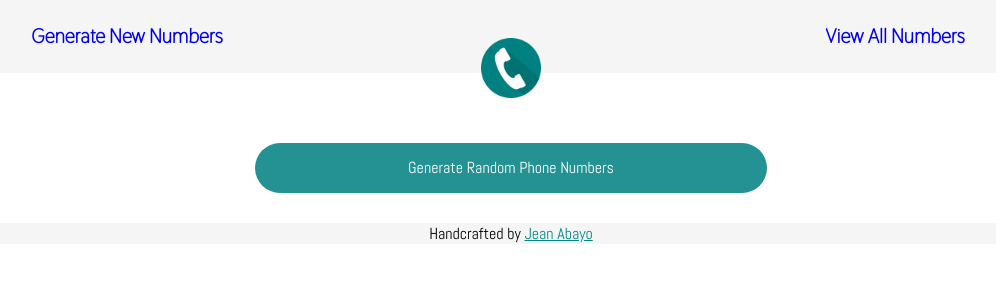
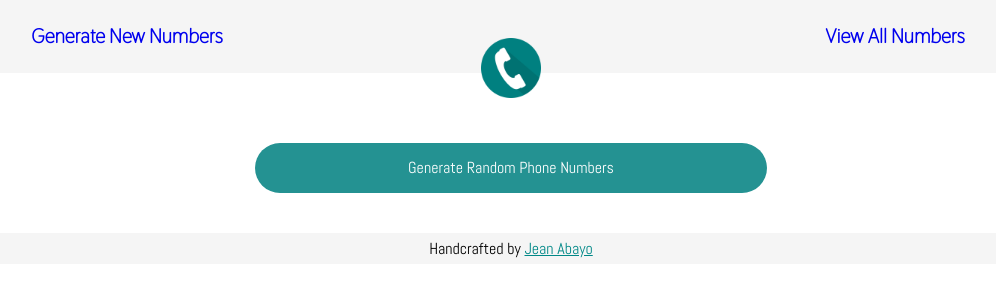
Before and after one commit to j33n/phone-number-generator, a React (Create React App) app: page / in a window 1280 px wide. Shown: the top 300 px of the page, without its empty margins (129-1125 px from the left). Built offline with nearby package versions, Linux system fonts and the light colour scheme.

Commit message:
Add border bottom on table
Add margins/paddings

```diff
--- a/src/components/NumberTable/NumberTable.scss
+++ b/src/components/NumberTable/NumberTable.scss
@@ -3,6 +3,7 @@
     flex-direction: column;
     width: 70%;
     margin: auto;
+    border-bottom: 1px solid rgb(210, 210, 210);
 
     &--header {
         border: 1px solid rgb(210, 210, 210);
--- a/src/styles/App.scss
+++ b/src/styles/App.scss
@@ -56,6 +56,8 @@
   display: flex;
   justify-content: center;
   background: #f5f5f5;
+  padding: 5px 0;
+  margin-top: 10px;
   a {
     color: #008887;
   }
```
